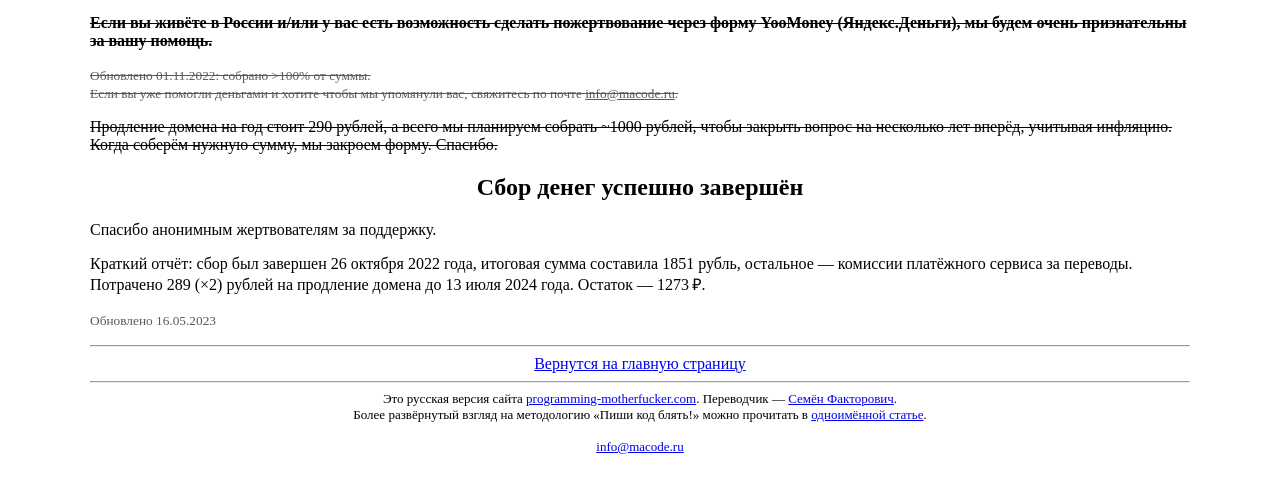
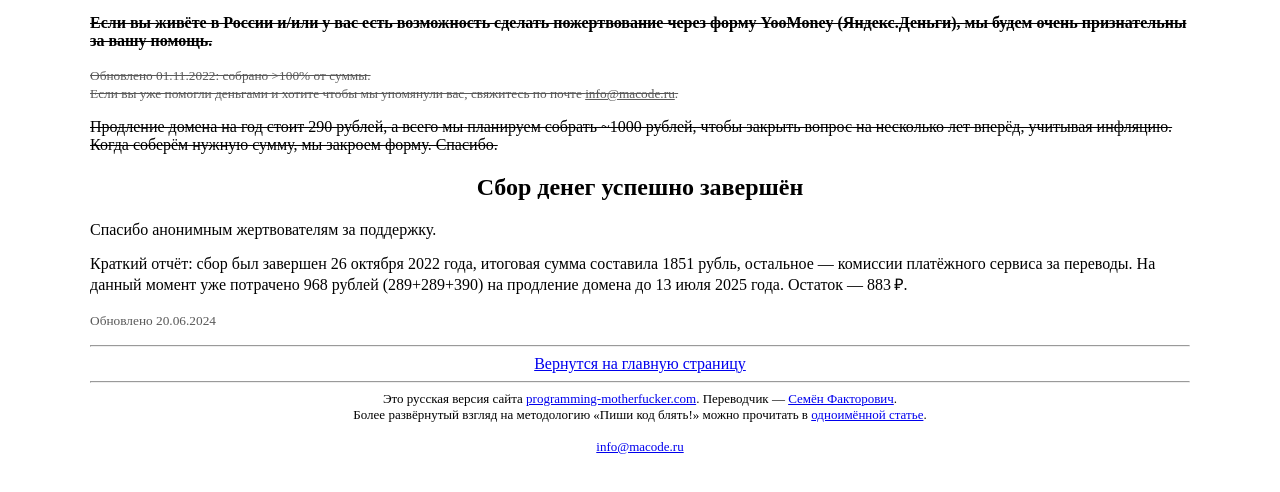
Before and after one commit to macoderu/macoderu.github.io, a plain HTML site: page donate.html in a window 1280 px wide. Shown: the part 280-772 px from the top of the page. Drawn offline with Linux system fonts and the light colour scheme.

Commit message:
Update donate.html: renew domain

```diff
--- a/donate.html
+++ b/donate.html
@@ -53,8 +53,8 @@
 
         <h2 class="cbox">Сбор денег успешно завершён</h2>
         <p>Спасибо анонимным жертвователям за поддержку.</p>
-        <p>Краткий отчёт: cбор был завершен 26 октября 2022 года, итоговая сумма составила 1851 рубль, остальное&nbsp;— комиссии платёжного сервиса за переводы. Потрачено 289 (×2) рублей на продление домена до 13 июля 2024 года. Остаток&nbsp;— 1273 ₽.</p>
-        <p><small>Обновлено 16.05.2023</small><p>
+        <p>Краткий отчёт: cбор был завершен 26 октября 2022 года, итоговая сумма составила 1851 рубль, остальное&nbsp;— комиссии платёжного сервиса за переводы. На данный момент уже потрачено 968 рублей (289+289+390) на продление домена до 13 июля 2025 года. Остаток&nbsp;— 883 ₽.</p>
+        <p><small>Обновлено 20.06.2024</small><p>
 
         <hr>
         <span class="cbox"><a href="https://macode.ru/">Вернутся на главную страницу</a></span>
```
